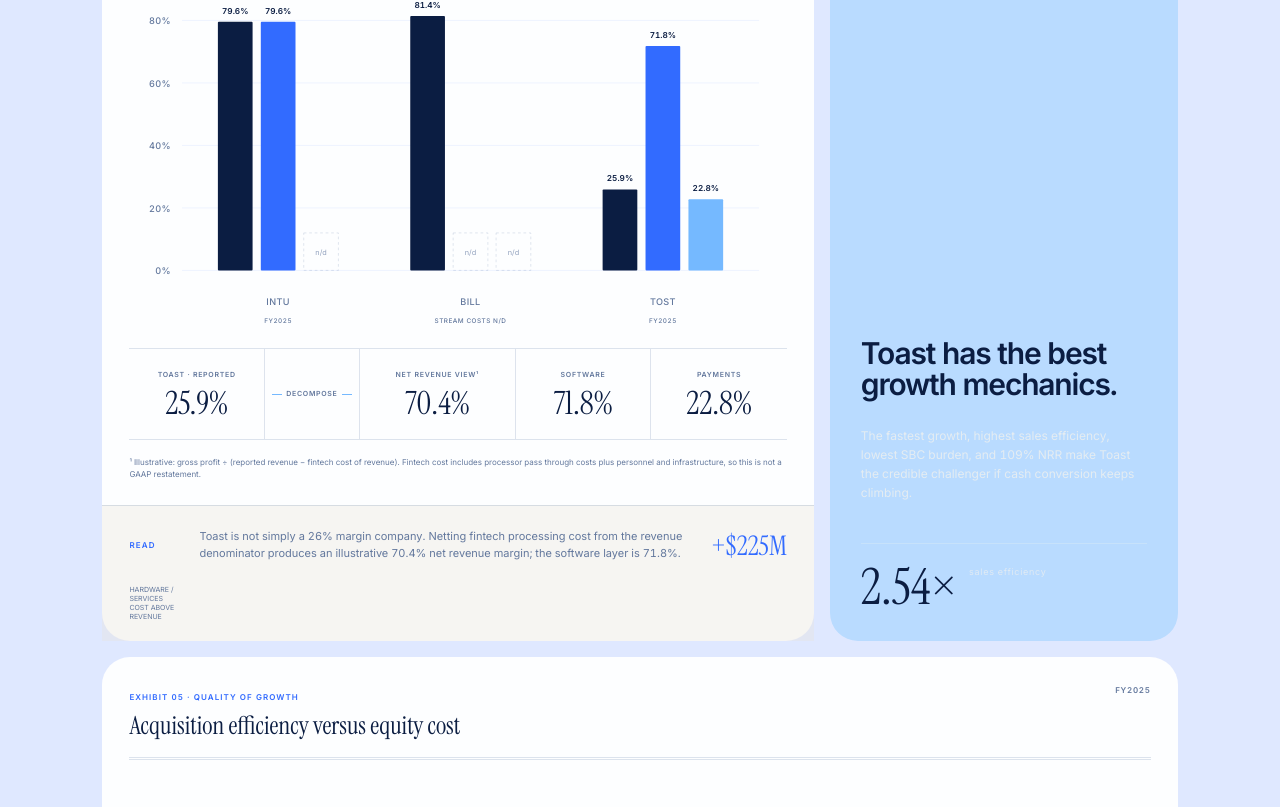
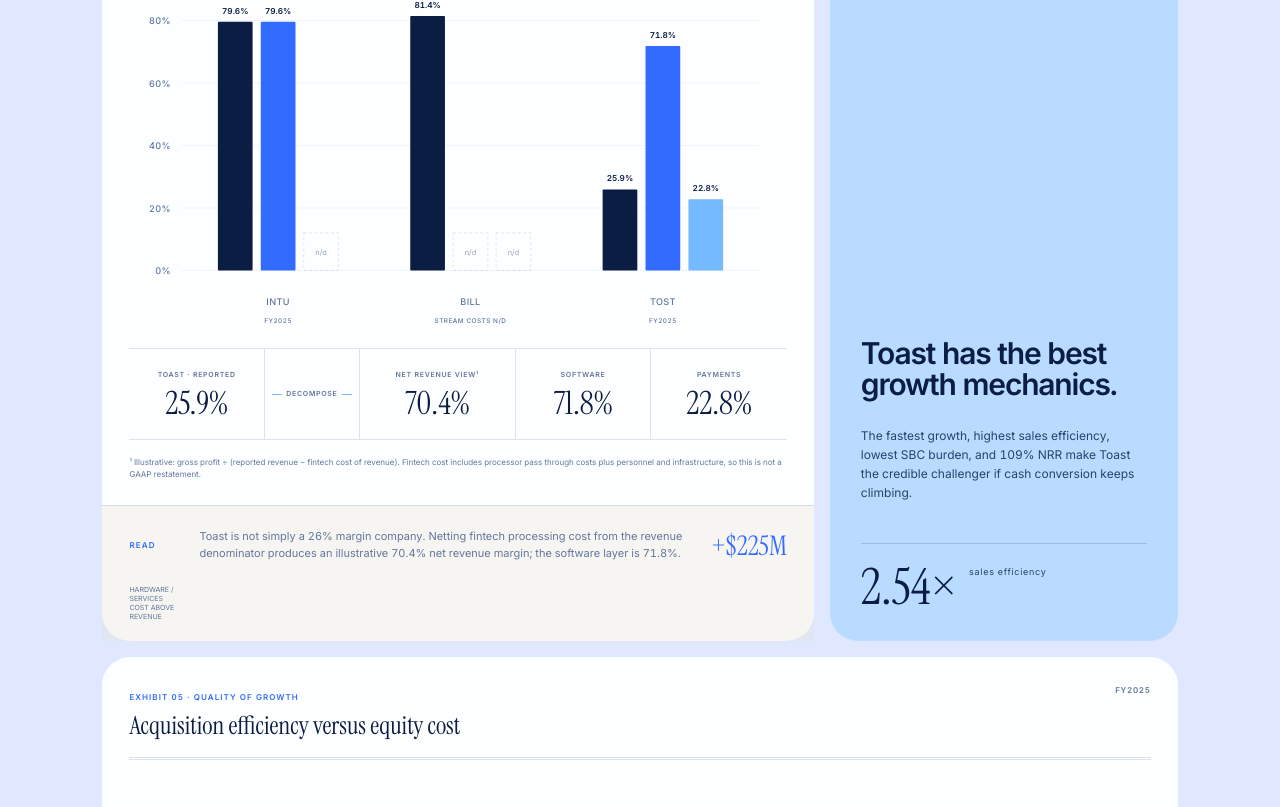
Before and after one commit to sonalishyma/SMB-Money-Stack-, a Next.js app: page / in a window 1280 px wide. Shown: the part 7182-7989 px from the top of the page. Built offline with nearby package versions, Linux system fonts and the light colour scheme.

Commit message:
Improve finding card contrast (#13)

```diff
--- a/app/globals.css
+++ b/app/globals.css
@@ -3359,6 +3359,10 @@
 .exhibit__header h3 { font-size: 25px; }
 .finding-card--blue { background: var(--ink-blue); color: #fff; }
 .finding-card--brass { background: #b9dbff; color: var(--ink); }
+.finding-card--brass > span,
+.finding-card--brass > p,
+.finding-card--brass > div span { color: var(--ink-soft); }
+.finding-card--brass > div { border-top-color: rgba(11, 29, 66, .16); }
 .finding-card h3 { font-family: var(--font-sans); font-size: 30px; font-weight: 600; letter-spacing: -.04em; }
 .svg-chart { border-radius: 18px; }
 .table-section { border: 0; border-radius: 28px; background: #fff; }
```
